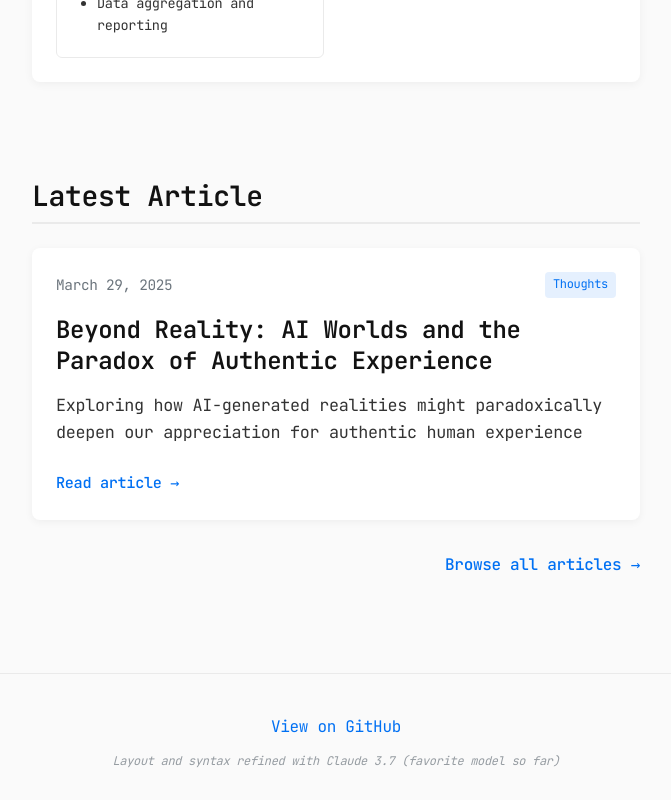
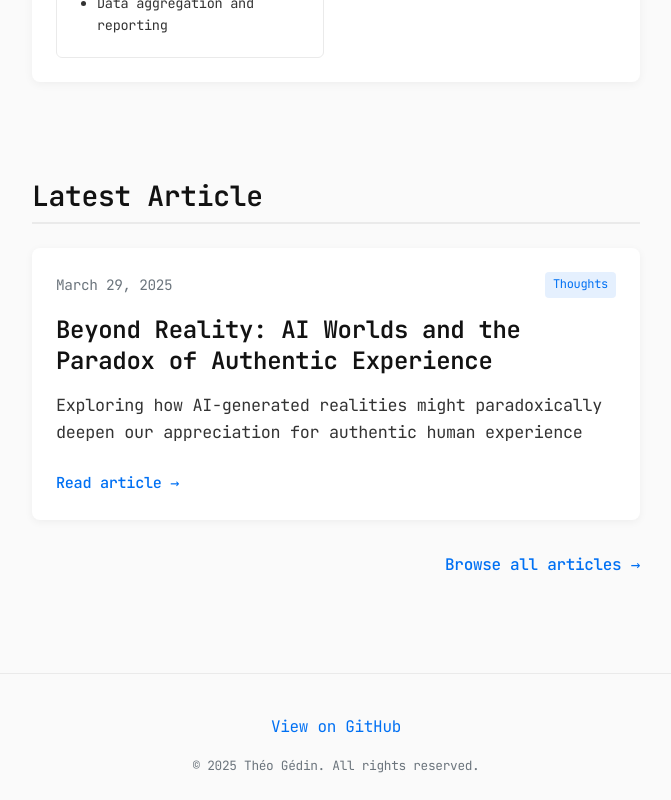
Before and after one commit to Tgedin/tgedin_blog, a Next.js app: page / in a window 1280 px wide. Shown: the part 1847-2647 px from the top of the page, without its empty margins (304-975 px from the left). Built offline with nearby package versions, Linux system fonts and the light colour scheme.

Commit message:
Copyright

```diff
--- a/layouts/MainLayout.js
+++ b/layouts/MainLayout.js
@@ -53,8 +53,8 @@ export default function MainLayout({ children, title, description }) {
               View on GitHub
             </a>
           </div>
-          <div className="footer-credit">
-            <span className="assistant-credit">Layout and syntax refined with Claude 3.7 (favorite model so far)</span>
+          <div className="copyright">
+            &copy; 2025 Théo Gédin. All rights reserved.
           </div>
         </div>
       </footer>
--- a/styles/globals.css
+++ b/styles/globals.css
@@ -201,6 +201,13 @@ header nav {
 
 .assistant-credit {
   font-style: italic;
+}
+
+/* Copyright styling */
+.copyright {
+  font-size: 0.8rem;
+  margin-top: 1rem;
+  color: var(--color-muted);
 }
 
 /* Home Page */
```
